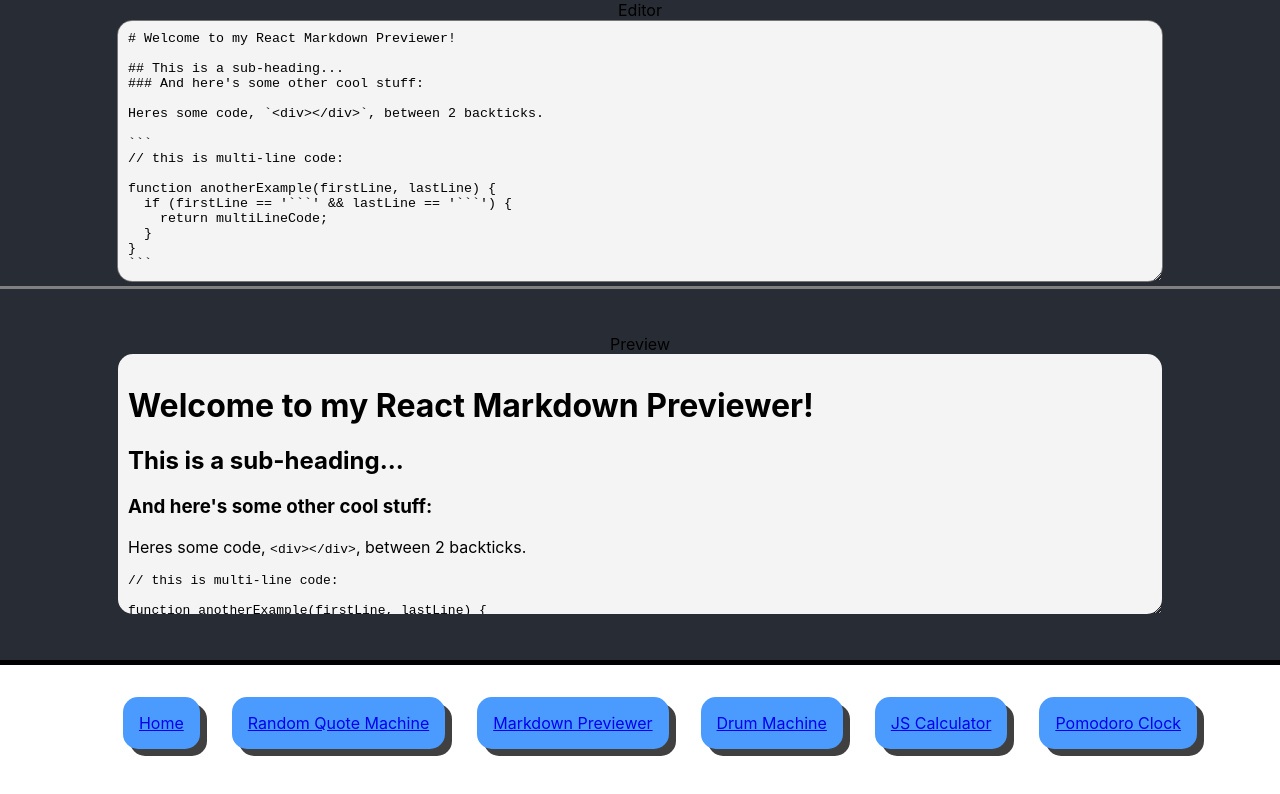
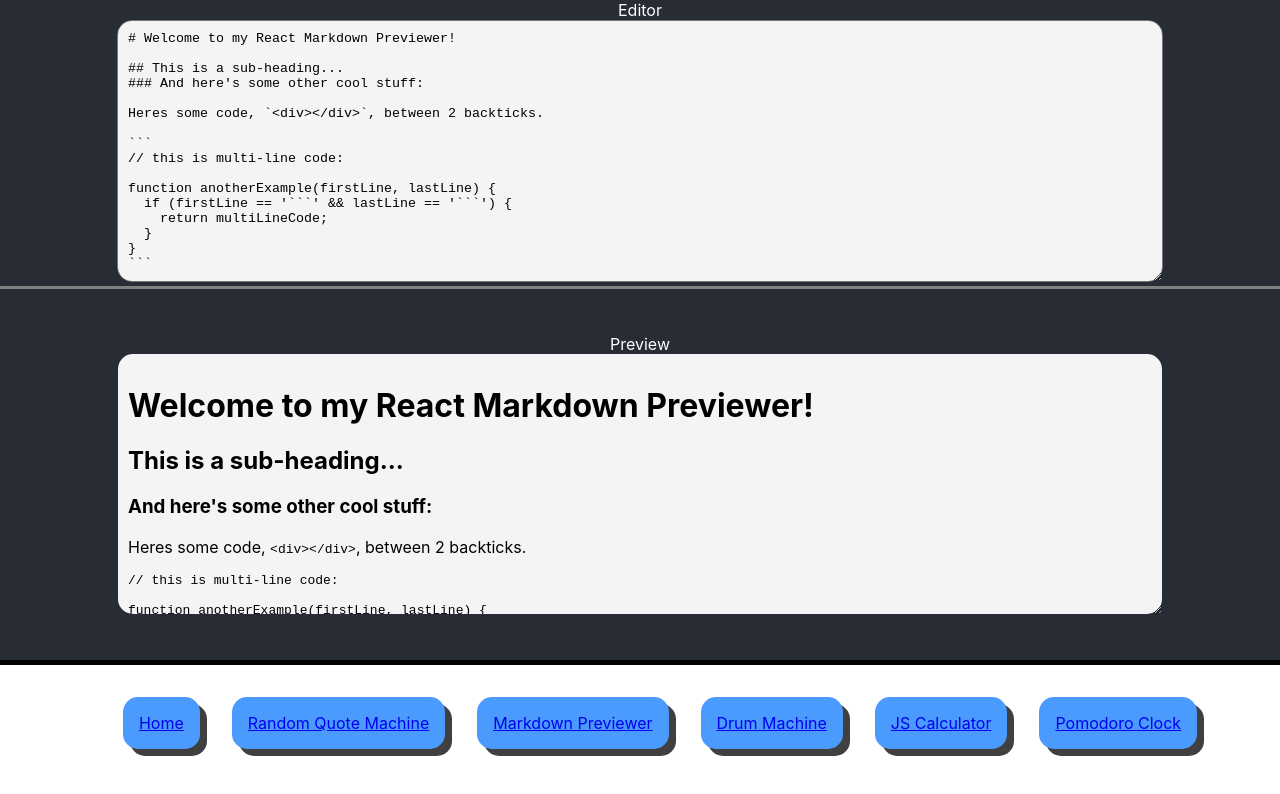
Before and after one commit to chiubaca/fcc-front-end-libs-challenge, a React (Create React App) app: page /markdown-previewer in a window 1280 px wide. Shown: the top 794 px of the page. Built offline with nearby package versions, Linux system fonts and the light colour scheme.

Commit message:
colour tweaks

```diff
--- a/src/pages/MarkdownPreviewer/MarkdownPreviewer.scss
+++ b/src/pages/MarkdownPreviewer/MarkdownPreviewer.scss
@@ -3,7 +3,7 @@
   display: flex;
   flex-direction: column;
   background: #282c34;
-  // color: white;
+  color: white;
 }
 
 #editor-container {
@@ -35,5 +35,6 @@
     padding: 10px;
     resize: both;
     overflow: auto;
+    color: black;
   }
 }
```
